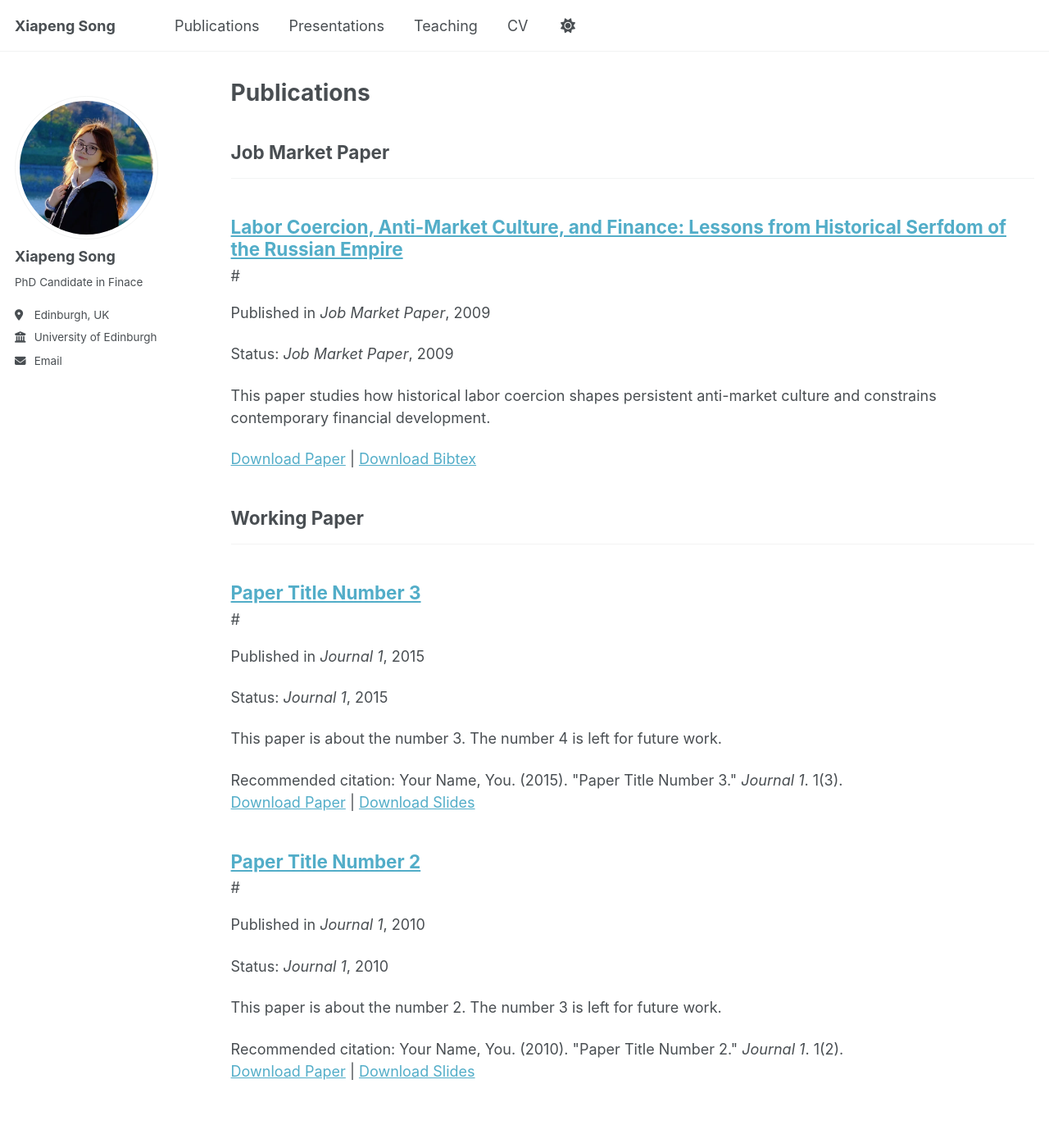
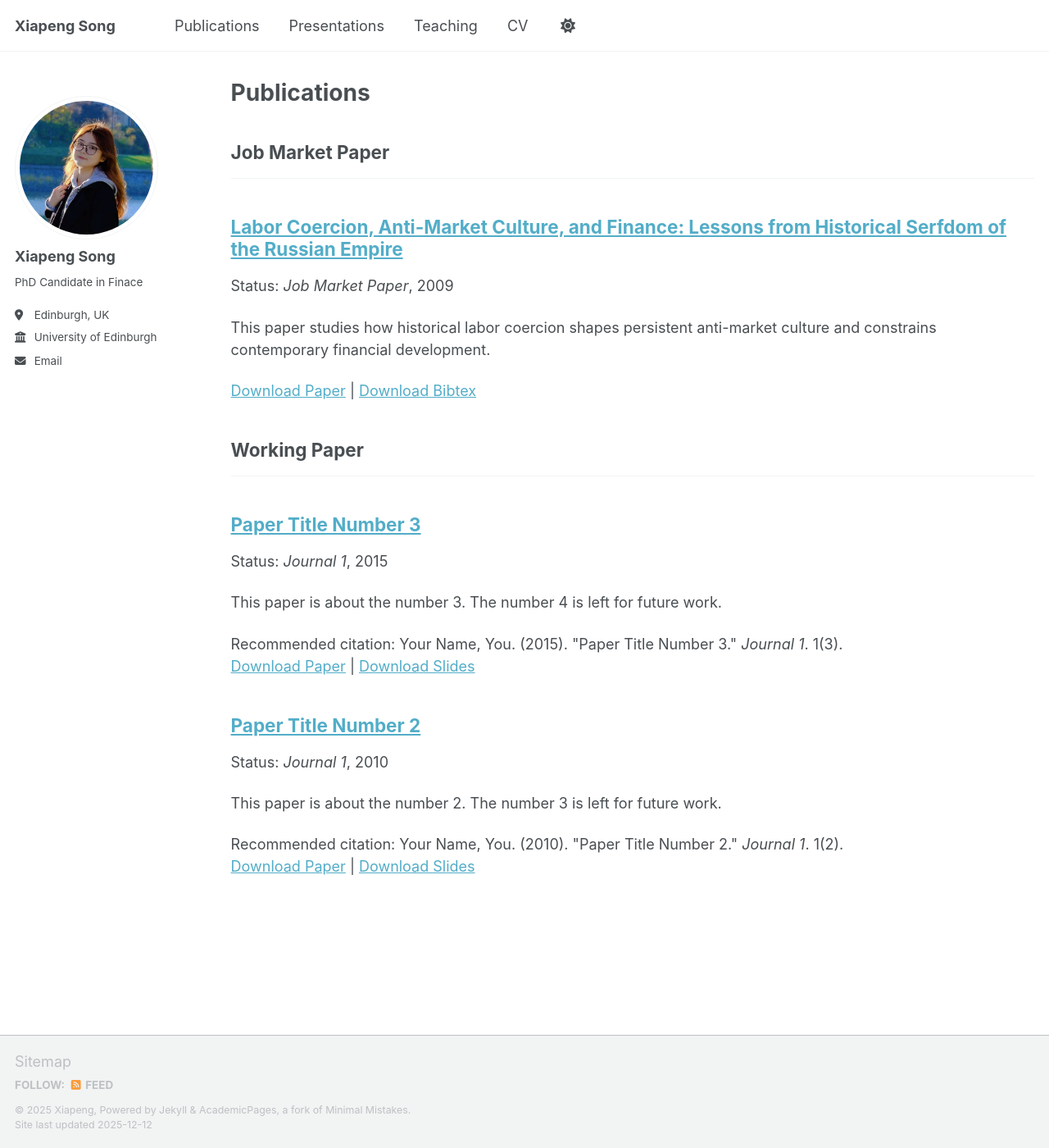
Before and after one commit to xiapengsong/xiapengsong.github.io, a Jekyll site: the page built from _pages/publications.html, in a window 1280 px wide and 1400 px high. Shown: the whole window at 82% size. Built offline with Jekyll 4.4.1, drawn with Linux system fonts in a browser that asks for light colours; a script bundle is joined from its source files by our own code; library files that are not in the unit come from our copies.

Commit message:
Update archive-single.html

```diff
--- a/_includes/archive-single.html
+++ b/_includes/archive-single.html
@@ -41,7 +41,7 @@
         {% if post.collection == 'teaching' %}
           <p> {{ post.type }}, <i>{{ post.venue }}</i>, {{ post.date | default: "1900-01-01" | date: "%Y" }} </p>
         {% elsif post.collection == 'publications' %}
-        #  <p>Published in <i>{{ post.venue }}</i>, {{ post.date | default: "1900-01-01" | date: "%Y" }} </p>
+
             <p>Status: <i>{{ post.venue }}</i>, {{ post.date | default: "1900-01-01" | date: "%Y" }}</p>
         {% elsif post.date %}
          <p class="page__date"><strong><i class="fa fa-fw fa-calendar" aria-hidden="true"></i> {{ site.data.ui-text[site.locale].date_label | default: "Published:" }}</strong> <time datetime="{{ post.date | default: "1900-01-01" | date_to_xmlschema }}">{{ post.date | default: "1900-01-01" | date: "%B %d, %Y" }}</time></p>
```
